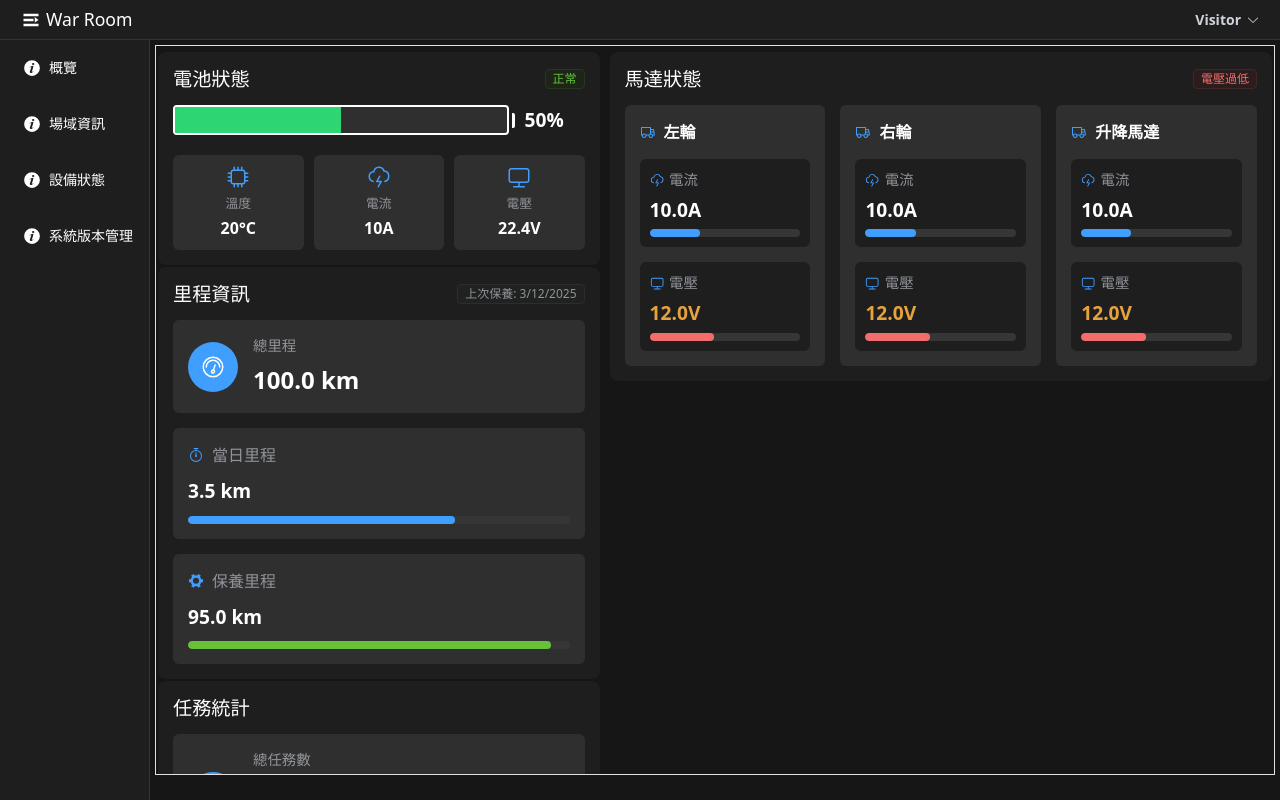
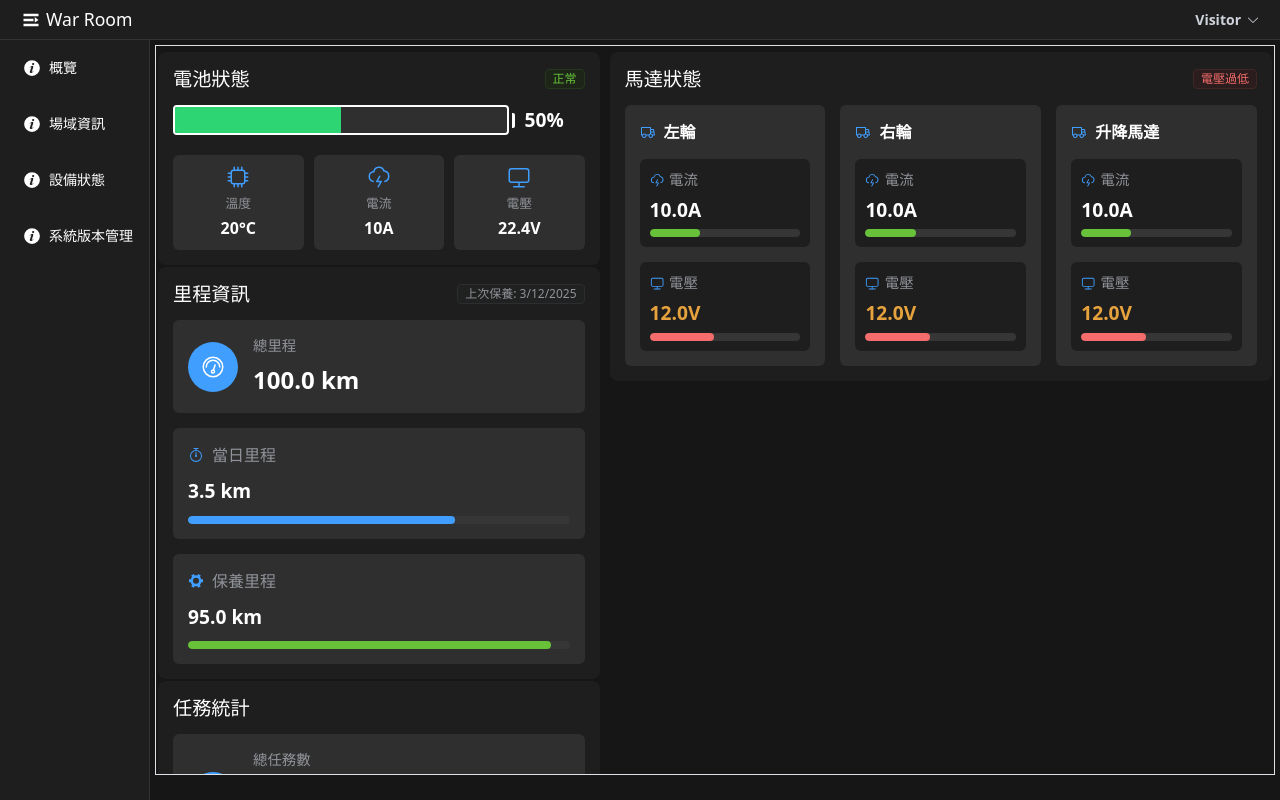
Before and after one commit to GPMWarRoom/warroom_frontend, a Vue app: page /EquipmentStatus in a window 1280 px wide. Built offline with nearby package versions, Linux system fonts and the light colour scheme.

Commit message:
配置生產環境基礎路徑並調整電機狀態進度條顏色
- 在 vite.config.ts 中為生產環境設置基礎路徑為 '/warroom_frontend/'
- 修改 MotorsStatus 組件中的進度條狀態，將 'normal' 替換為 'success'，以提高視覺一致性

```diff
--- a/src/components/EquipmentStatus/AGV/components/MotorsStatus.vue
+++ b/src/components/EquipmentStatus/AGV/components/MotorsStatus.vue
@@ -22,7 +22,7 @@
                         <div class="stat-value" :class="{ warning: motor.current > currentThreshold }"> {{ motor.current.toFixed(1) }}A </div>
                         <el-progress
                             :percentage="(motor.current / currentThreshold) * 100"
-                            :status="motor.current > currentThreshold ? 'exception' : 'normal'"
+                            :status="motor.current > currentThreshold ? 'exception' : 'success'"
                             :stroke-width="8"
                             :show-text="false" />
                     </div>
@@ -35,7 +35,7 @@
                         <div class="stat-value" :class="{ warning: motor.voltage < voltageThreshold }"> {{ motor.voltage.toFixed(1) }}V </div>
                         <el-progress
                             :percentage="(motor.voltage / maxVoltage) * 100"
-                            :status="motor.voltage < voltageThreshold ? 'exception' : 'normal'"
+                            :status="motor.voltage < voltageThreshold ? 'exception' : 'success'"
                             :stroke-width="8"
                             :show-text="false" />
                     </div>
--- a/vite.config.ts
+++ b/vite.config.ts
@@ -21,5 +21,6 @@ export default defineConfig({
       '@utils': path.resolve(__dirname, './src/utils'),
       '@views': path.resolve(__dirname, './src/views'),
     }
-  }
+  },
+  base: process.env.NODE_ENV === 'production' ? '/warroom_frontend/' : '/'
 })
```
